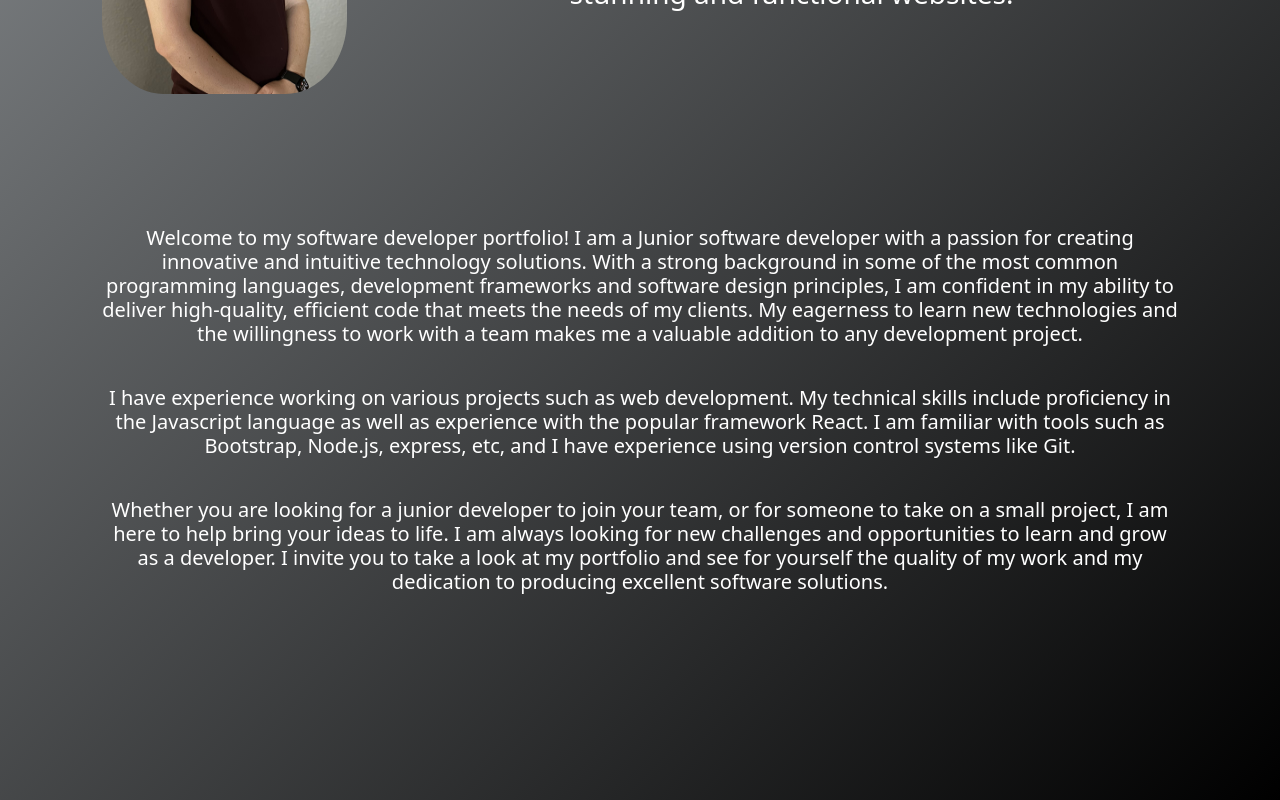
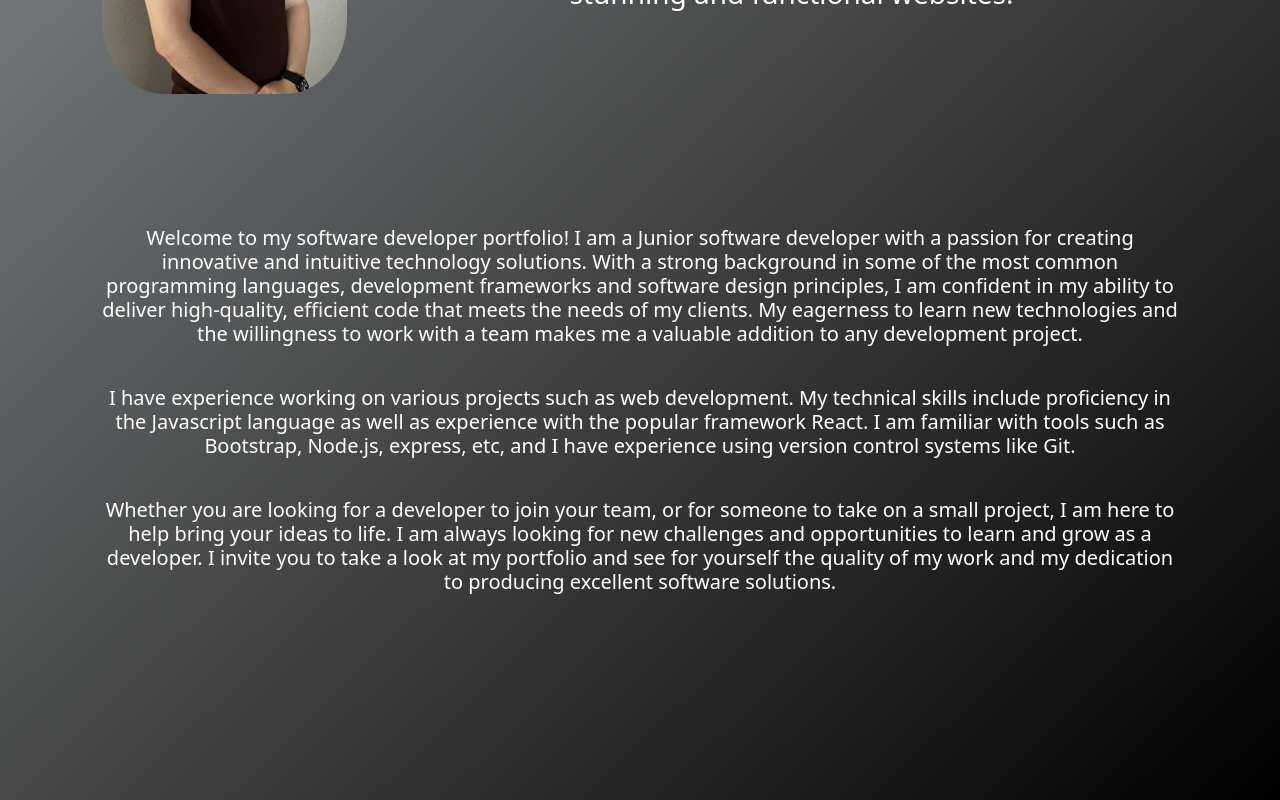
Before and after one commit to NathanielGrandinette/MyPortfolio, a React (Create React App) app: page / in a window 1280 px wide. Shown: the part 428-1228 px from the top of the page. Built offline with nearby package versions, Linux system fonts and the light colour scheme.

Commit message:
Updated resume

```diff
--- a/src/pages/home/home.js
+++ b/src/pages/home/home.js
@@ -45,7 +45,7 @@ const Home = () => {
                                     etc, and I have experience using version control systems like Git.
                                 </p>
                                 <p>
-                                    Whether you are looking for a junior developer to join your team, or for someone to take on a small
+                                    Whether you are looking for a developer to join your team, or for someone to take on a small
                                     project, I am here to help bring your ideas to life. I am always looking for new challenges and
                                     opportunities to learn and grow as a developer. I invite you to take a look at my portfolio and see for
                                     yourself the quality of my work and my dedication to producing excellent software solutions.
```
Also changed, not shown: 1 other file (tests, documents, lock files or other folders).
